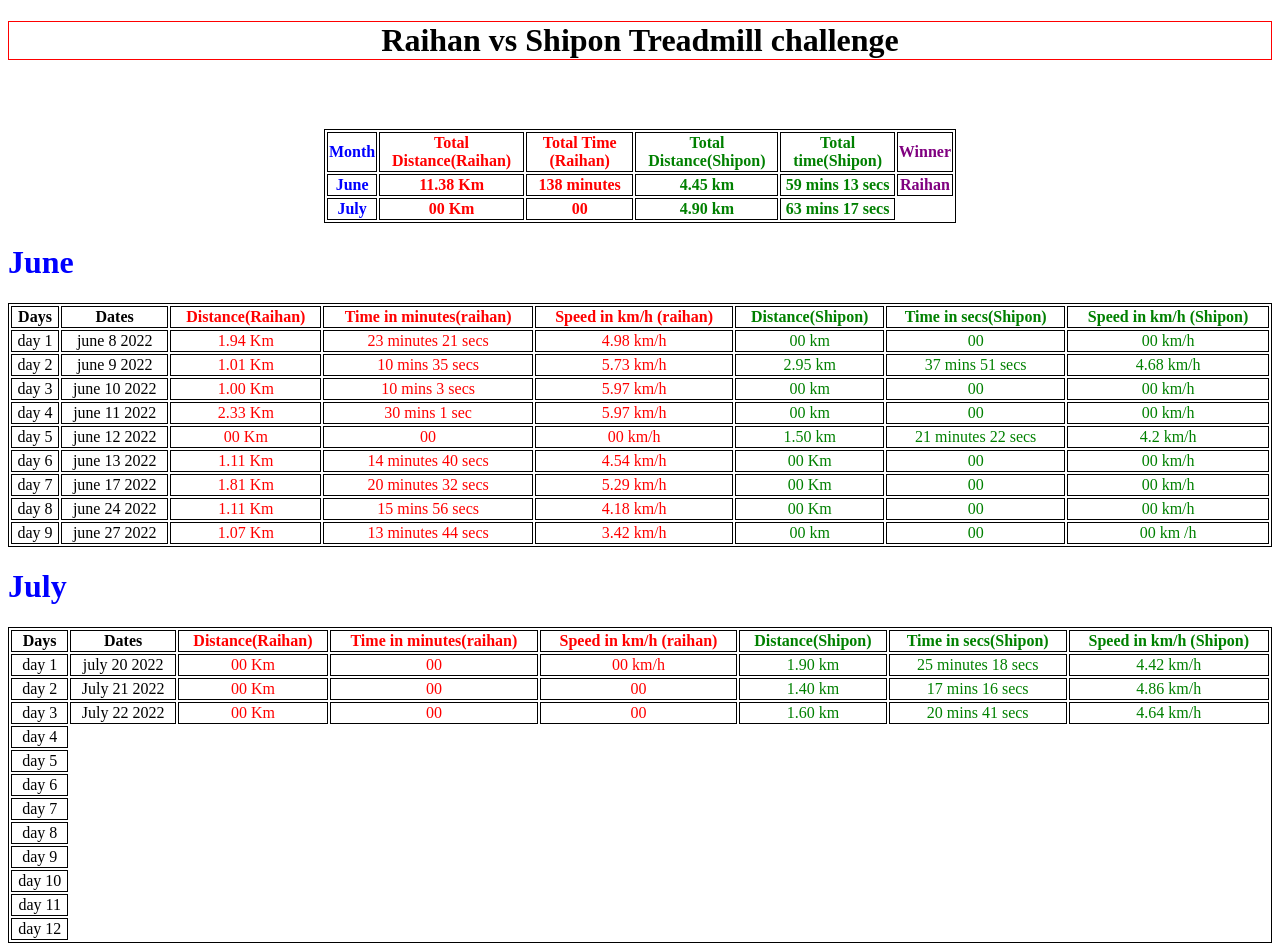
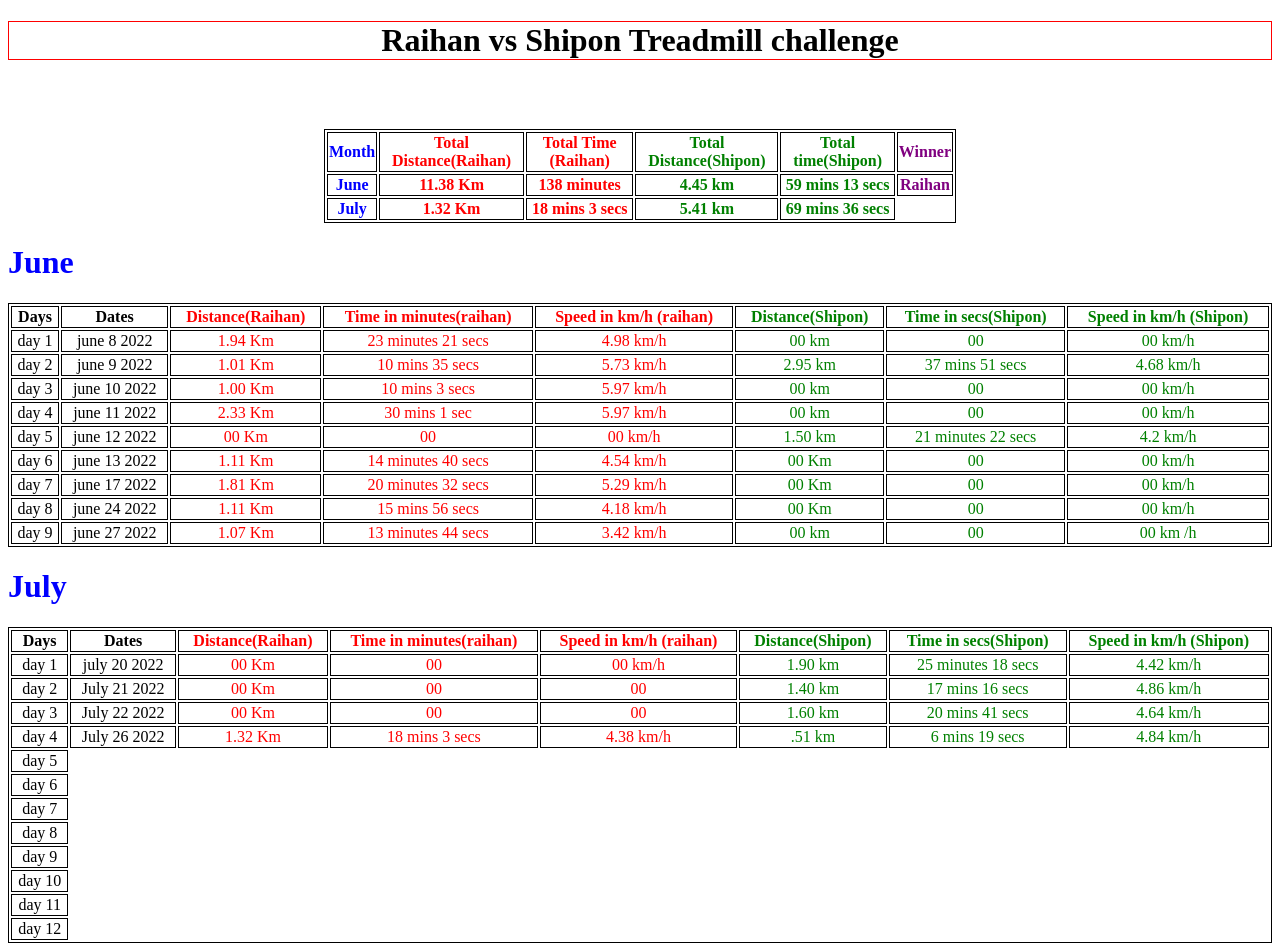
Before and after one commit to shippedoff/raihanVshipon, a plain HTML site: page index.html in a window 1280 px wide. Drawn offline with Linux system fonts and the light colour scheme.

Commit message:
latest commit

```diff
--- a/index.html
+++ b/index.html
@@ -33,10 +33,10 @@
         </tr>
         <tr>
             <th style="color: blue;"> July</th>
-            <th style="color: red;"> 00 Km</th>
-            <th style="color: red;"> 00 </th>
-            <th style="color: green;"> 4.90 km </th>
-            <th style="color: green;"> 63 mins 17 secs </th>
+            <th style="color: red;"> 1.32 Km</th>
+            <th style="color: red;"> 18 mins 3 secs </th>
+            <th style="color: green;"> 5.41 km </th>
+            <th style="color: green;"> 69 mins 36 secs </th>
         </tr>
 
 
@@ -194,6 +194,13 @@
         </tr>
         <tr>
             <td>day 4</td>
+            <td>July 26 2022</td>
+            <td style="color: red;">1.32 Km</td>
+            <td style="color: red;">18 mins 3 secs</td>
+            <td style="color: red;">4.38 km/h </td>
+            <td style="color: green;">.51 km</td>
+            <td style="color: green;">6 mins 19 secs </td>
+            <td style="color: green;">4.84 km/h</td>
 
         </tr>
         <tr>
```
